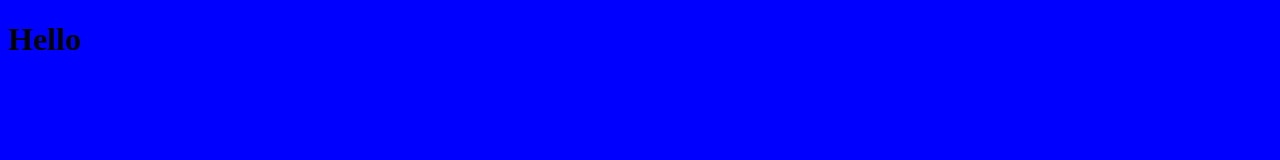
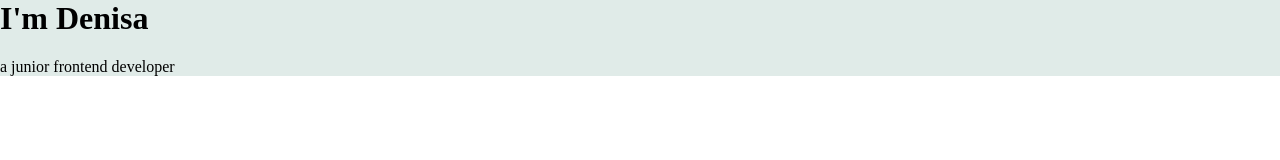
Before and after one commit to TDenisaM/css-my-site, a plain HTML site: page index.html in a window 1280 px wide. Drawn offline with Linux system fonts and the light colour scheme.

Commit message:
choosed color palets

```diff
--- a/css/styles.css
+++ b/css/styles.css
@@ -1,3 +1,16 @@
+/*** color- palet https://colorhunt.co/palette/f7ecdee9dac19ed2c654bab9   ****/
+/*************    https://colorhunt.co/palette/f9ebc8fefbe7dae5d0a0bcc2  ****/
+/*************    https://colorhunt.co/palette/f0ebe3e4dccf7d9d9c576f72  ****/
+/****** piked color #E0EBE8 ****/
+
 body {
-  background-color: blue;
+  margin: 0;
 }
+div {
+  background-color: #e0ebe8;
+  margin: 0;
+}
+
+h1 {
+  margin-top: 0;
+}
--- a/index.html
+++ b/index.html
@@ -11,6 +11,9 @@
     <title>My Site</title>
   </head>
   <body>
-    <h1>Hello</h1>
+    <div>
+      <h1>I'm Denisa</h1>
+      <p>a junior frontend developer</p>
+    </div>
   </body>
 </html>
```
